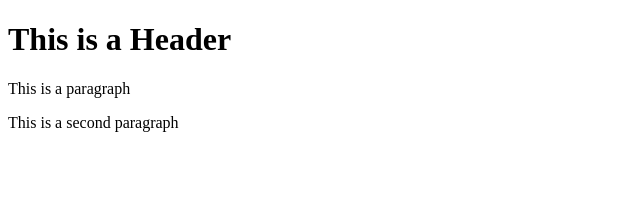
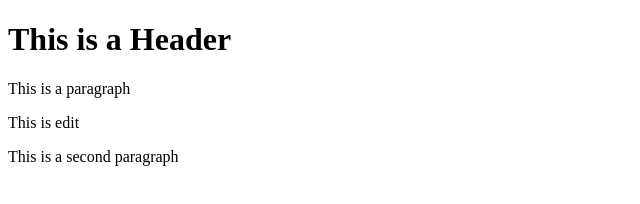
Before and after one commit to NikhilBamania/git-test, a website: page index.html in a window 1280 px wide. Shown: the whole page, without its empty margins (0-640 px from the left). Drawn offline with Linux system fonts and the light colour scheme.

Commit message:
fourth commit

```diff
--- a/index.html
+++ b/index.html
@@ -5,6 +5,7 @@
     <body>
         <h1>This is a Header</h1>
         <p>This is a paragraph</p>
+        <p>This is edit</p>
         <p>This is a second paragraph</p>
     </body>
 </html>
```
Also changed, not shown: package.json (added, +28 -0 lines), 2 other files.
